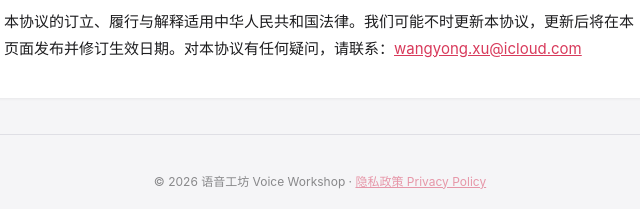
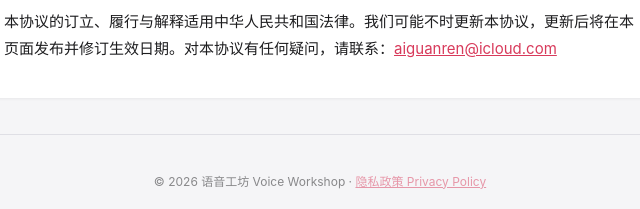
Before and after one commit to aiguanren/wyvoice-terms, a plain HTML site: page index.html in a window 1280 px wide. Shown: the part 2774-2983 px from the top of the page, 320-960 px from the left. Drawn offline with Linux system fonts and the light colour scheme.

Commit message:
contact email -> aiguanren@icloud.com

```diff
--- a/index.html
+++ b/index.html
@@ -126,7 +126,7 @@
         </section>
         <section class="card">
             <h2>11. 其他</h2>
-            <p>本协议的订立、履行与解释适用中华人民共和国法律。我们可能不时更新本协议，更新后将在本页面发布并修订生效日期。对本协议有任何疑问，请联系：<a href="mailto:wangyong.xu@icloud.com">wangyong.xu@icloud.com</a></p>
+            <p>本协议的订立、履行与解释适用中华人民共和国法律。我们可能不时更新本协议，更新后将在本页面发布并修订生效日期。对本协议有任何疑问，请联系：<a href="mailto:aiguanren@icloud.com">aiguanren@icloud.com</a></p>
         </section>
     </div>
 
@@ -195,7 +195,7 @@
         </section>
         <section class="card">
             <h2>11. Miscellaneous</h2>
-            <p>This agreement is governed by the laws of the People's Republic of China. We may update it from time to time; updates will be published on this page with a revised effective date. Questions: <a href="mailto:wangyong.xu@icloud.com">wangyong.xu@icloud.com</a></p>
+            <p>This agreement is governed by the laws of the People's Republic of China. We may update it from time to time; updates will be published on this page with a revised effective date. Questions: <a href="mailto:aiguanren@icloud.com">aiguanren@icloud.com</a></p>
         </section>
     </div>
 
```
